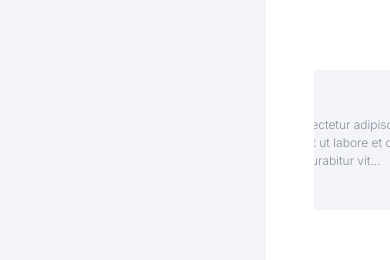
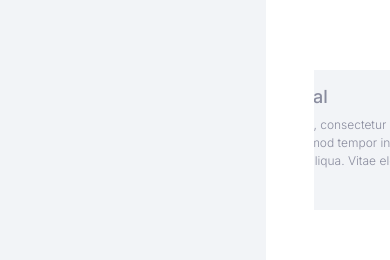
Before and after one commit to victor-companye-academy/E-Factor_FrontEnd, an Angular app in the folder educ-front-efactor/: page / in a window 390 px wide. Shown: the part 2118-2378 px from the top of the page. Built offline with nearby package versions, Linux system fonts and the light colour scheme.

Commit message:
refactor: Page home e componentes filhos

```diff
--- a/educ-front-efactor/src/app/pages/home/home.component.html
+++ b/educ-front-efactor/src/app/pages/home/home.component.html
@@ -87,22 +87,20 @@
                 <h2 class="fw-bold fs-5">
                     Depoimentos
                 </h2>
-
                 <div class="testimonials d-flex mt-4 w-100 justify-content-between overflow-hidden">
-                    <button type="button" class="border-0 bg-transparent arrow">
-                        <img src="assets/icons/arrow-left.svg" alt="Icone seta esquerda">
+                    <button type="button" class="border-0 bg-transparent arrow" (click)="prevCard()">
+                      <img src="assets/icons/arrow-left.svg" alt="Icone seta esquerda">
                     </button>
 
                     <div class="d-flex w-100 justify-content-center">
-                        <span *ngFor="let card of testimonials" class="mx-3">
-                            <card-details [card]="card"></card-details>
-                        </span>
+                      <card-details [card]="testimonials[currentIndex]" class="mx-3"></card-details>
+                      <card-details [card]="testimonials[(currentIndex + 1) % testimonials.length]" class="mx-3"></card-details>
                     </div>
 
-                    <button type="button" class="border-0 bg-transparent arrow">
-                        <img src="assets/icons/arrow-right.svg" alt="Icone seta direita">
+                    <button type="button" class="border-0 bg-transparent arrow" (click)="nextCard()">
+                      <img src="assets/icons/arrow-right.svg" alt="Icone seta direita">
                     </button>
-                </div>
+                  </div>
             </div>
 
         </section>
--- a/educ-front-efactor/src/app/pages/home/home.component.scss
+++ b/educ-front-efactor/src/app/pages/home/home.component.scss
@@ -14,12 +14,15 @@
             background-repeat: no-repeat;
             background-size: cover;
             h1 {
-                max-width: 320px;
+                max-width: 20rem;
                 color: var(--primary);
             }
         }
 
         section {
+            .arrow{
+                min-width: 1.5625rem;
+            }
             .arrow:hover {
                 transform: scale(1.2);
                 transition: all 0.5s;
@@ -31,7 +34,7 @@
             display: flex;
             padding: 0 1rem;
             max-width: 23rem;
-            max-height: 200px;
+            max-height: 12.5rem;
 
             button {
                 background: var(--secondary);
@@ -42,12 +45,13 @@
                 }
             }
         }
+
         @media (max-width: 1470px) {
             .card-professional,
             .card-vacancy {
                 padding: 0;
-                min-width: 163px;
-                max-width: 250px;
+                min-width: 10.1875rem;
+                max-width: 15.625rem;
                 p{
                 display: none;
                 }
--- a/educ-front-efactor/src/app/pages/home/home.component.ts
+++ b/educ-front-efactor/src/app/pages/home/home.component.ts
@@ -45,10 +45,14 @@ export class HomeComponent {
       title: "Entrar em contato",
       description: "Lorem ipsum dolor sit amet, consectetur adipiscing elit, sed do eiusmod tempor incididunt ut labore et dolore magna aliqua. Vitae elemeccccccccccccsssssd ssntum curabitur vit..."
     },
-    // {
-    //   title: "Entrar em contato",
-    //   description: "Lorem ipsum dolor sit amet, consectetur adipiscing elit, sed do eiusmod tempor incididunt ut labore et dolore magna aliqua. Vitae elemeccccccccccccsssssd ssntum curabitur vit..."
-    // }
+    {
+      title: "Test Card3",
+      description: "Lorem ipsum dolor sit amet, consectetur adipiscing elit, sed do eiusmod tempor incididunt ut labore et dolore magna aliqua. Vitae elemeccccccccccccsssssd ssntum curabitur vit..."
+    },
+    {
+      title: "Test Card4",
+      description: "Lorem ipsum dolor sit amet, consectetur adipiscing elit, sed do eiusmod tempor incididunt ut labore et dolore magna aliqua. Vitae elemeccccccccccccsssssd ssntum curabitur vit..."
+    },
   ]
 
   protected cardVacancy: Array<CardVacancy> = [
@@ -92,4 +96,14 @@ export class HomeComponent {
       skills: ['Phyton', 'Javascript', 'Typescript', 'Spring', 'React', 'PHP', 'HTML']
     }
   ]
+
+  public currentIndex: number = 0;
+
+  nextCard() {
+    this.currentIndex = (this.currentIndex + 1) % this.testimonials.length;
+  }
+
+  prevCard() {
+    this.currentIndex = (this.currentIndex - 1 + this.testimonials.length) % this.testimonials.length;
+  }
 }
--- a/educ-front-efactor/src/app/shared/footer/footer.component.scss
+++ b/educ-front-efactor/src/app/shared/footer/footer.component.scss
@@ -1,7 +1,4 @@
 :host {
-  width: 100%;
-  bottom: 0;
-
   .footer {
     color: var(--text);
     background: var(--background);
@@ -56,9 +53,9 @@
     }
 
     @media (max-width: 910px) {
-      max-height: 300px;
+      max-height: 18.75rem;
       .nav{
-        padding-left: 11px;
+        padding-left: 0.6875rem;
       }
     }
   }
--- a/educ-front-efactor/src/app/shared/sidebar/sidebar.component.html
+++ b/educ-front-efactor/src/app/shared/sidebar/sidebar.component.html
@@ -1,6 +1,6 @@
-<div id="sidebar" class="justify-content-between flex-column pt-5 pb-5 ps-4 pe-4">
+<div id="sidebar" class="h-100 justify-content-between flex-column py-5 px-4">
     <img src="assets/logo-efactor.svg" alt="logo e-factor" title="e-factor" id="logo" class="mb-5 position-fixed ms-4">
-    <div class="position-fixed menu flex-column justify-content-between">
+    <div class="position-fixed menu flex-column justify-content-between position-fixed">
         <div id="nav-links" *ngFor="let link of arrayLinksSidebar; let i = index" class="p-2">
             <span [ngClass]="{'active-link':isActive[i]}" (click)="activateLink(i)"
                 class="d-flex justify-content-start align-items-center">
@@ -13,7 +13,7 @@
         </div>
     </div>
 
-    <div id="login" class="justify-content-between align-items-center p-3" [routerLink]="['/login']">
+    <div id="login" class="justify-content-between align-items-center p-3 position-fixed" [routerLink]="['/login']">
         <div>
             <img src="assets/icons/sidebar/entrar.svg" alt="Entrar" class="nav-icons me-2">
             <a class="fw-bold text-decoration-none">Entrar</a>
--- a/educ-front-efactor/src/app/shared/sidebar/sidebar.component.scss
+++ b/educ-front-efactor/src/app/shared/sidebar/sidebar.component.scss
@@ -3,14 +3,12 @@
         position: relative;
         background-color: var(--background);
         width: 16.625rem;
-        height: 100%;
 
         #logo {
             width: 9.688rem;
         }
 
         .menu {
-            position: fixed;
             left: 0;
             top: 10rem;
             padding: 0 0 0 2.5rem;
@@ -46,12 +44,11 @@
         }
 
         #login {
-            position: fixed;
             display: flex;
             width: 11.875rem;
             height: 2.5rem;
 
-            margin-top: 150px;
+            margin-top: 9.375rem;
 
             background-color: var(--secondary);
             border-radius: 0.75rem;
@@ -68,7 +65,7 @@
             }
         }
 
-        @media (min-height: 801px) {
+        @media (min-height: 800px) {
             #login {
                 bottom: 19rem;
             }
@@ -78,7 +75,6 @@
                 overflow-y: scroll;
             }
         }
-
 
         @media (max-height: 800px) {
             #login {
@@ -111,7 +107,7 @@
 
             .menu{
                 top: 7.5rem;
-                height: 180px;
+                height: 11.25rem;
                 overflow-y: scroll;
             }
         }
@@ -123,7 +119,7 @@
 
             .menu{
                 top: 7.5rem;
-                height: 120px;
+                height: 7.5rem;
                 overflow-y: scroll;
             }
         }
```
Also changed, not shown: educ-front-efactor/src/app/core/config/styles/animations.css (indentation only).
